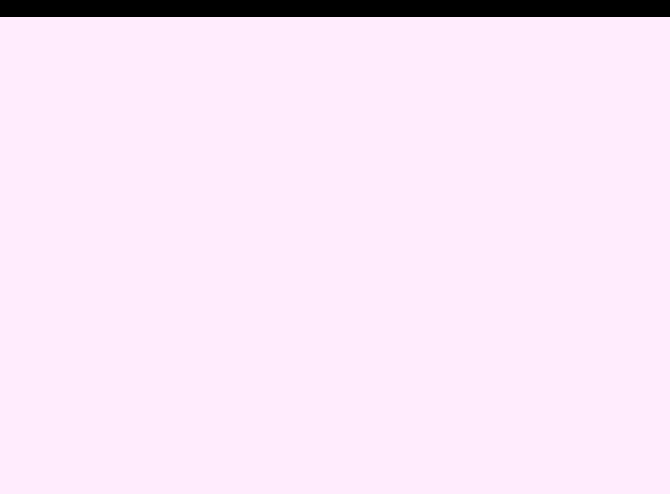
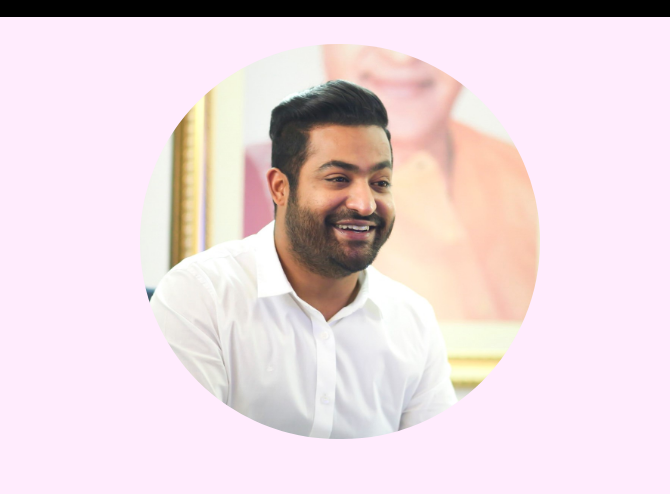
Before and after one commit to NTRGARAGE/officailwebsite, a plain HTML site: page mustfollow.html in a window 1280 px wide. Shown: the part 61-555 px from the top of the page, 0-670 px from the left. Drawn offline with Linux system fonts and the light colour scheme.

Commit message:
Update mustfollow.html

```diff
--- a/mustfollow.html
+++ b/mustfollow.html
@@ -31,7 +31,7 @@
     </div>
     <div class="handlecontainer">
         <div class="imgandcontent">
-            <img src="./img/ntr-profile.jpg" alt="">
+            <img src="./ntr-profile.jpg" alt="">
             <div class="profiles">
                 <h2>JR.NTR Official Social Media Handle's</h2>
                 <p>Do follow them and catch up!</p>
```
